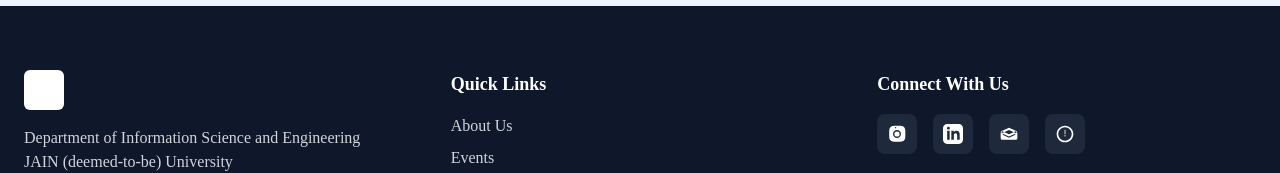
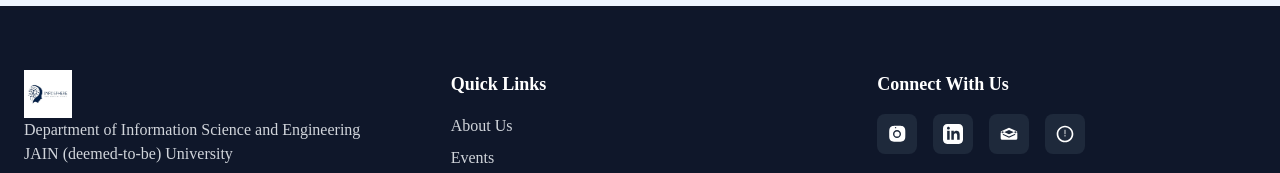
Before and after one commit to Pavithraaa27/InfoSphere_Official, a plain HTML site: page Homepage/index.html in a window 1280 px wide. Shown: the part 1246-1419 px from the top of the page. Drawn offline with nearby package versions, Linux system fonts and the light colour scheme.

Commit message:
Add files via upload

```diff
--- a/Homepage/index.html
+++ b/Homepage/index.html
@@ -114,7 +114,7 @@
         <div class="container mx-auto px-6 pt-16 pb-8">
             <div class="grid md:grid-cols-3 gap-12">
                 <div>
-                    <div class="w-10 h-10 bg-white rounded-md mb-4"></div>
+                    <img src="Logo.jpeg" alt="Infosphere Logo" class="h-12 w-auto">
                     <p class="text-gray-300">Department of Information Science and Engineering</p>
                     <p class="text-gray-300">JAIN (deemed-to-be) University</p>
                 </div>
```
